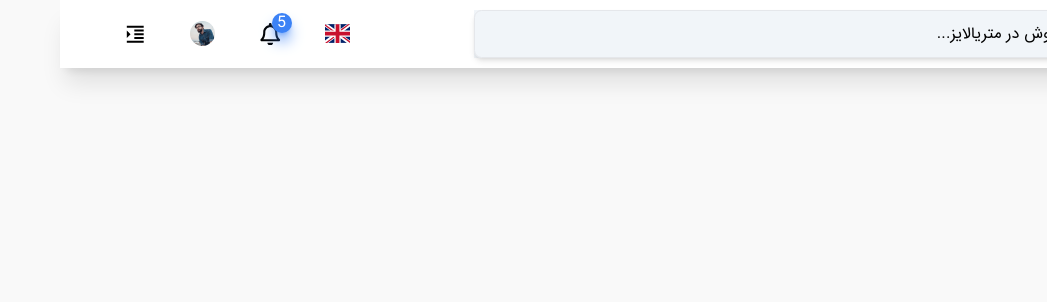
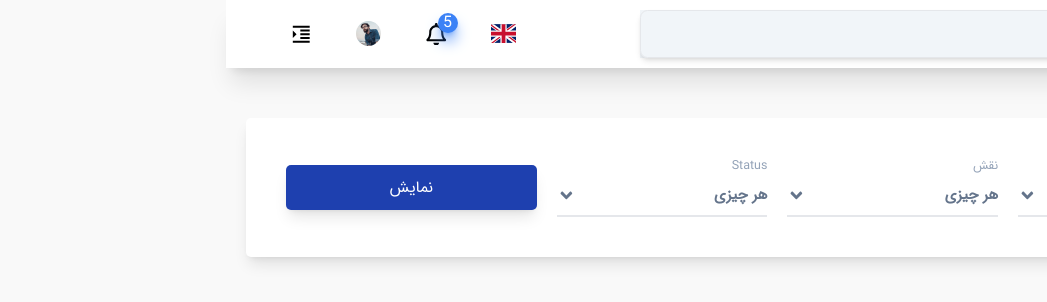
Before and after one commit to Reza-HM/materialize-cms, a React (Vite) app: page /users in a window 1280 px wide. Shown: the top 302 px of the page, without its empty margins (233-1280 px from the left). Built offline with nearby package versions, Linux system fonts and the light colour scheme.

Commit message:
added Users page's topbar

```diff
--- /dev/null
+++ b/src/Components/UserStatus.tsx
@@ -0,0 +1,42 @@
+import { FC, useState } from "react";
+import { FaAngleDown } from "react-icons/fa";
+
+const UserStatus: FC = () => {
+  const [isFilterMenuOpened, setIsFilterMenuOpened] = useState(false);
+
+  return (
+    <div
+      className="flex-1 cursor-pointer relative"
+      onClick={() => setIsFilterMenuOpened(!isFilterMenuOpened)}
+    >
+      <p className="text-xl text-slate-400">تایید شده</p>
+      <div className="flex items-center justify-between border-b-2 pb-4 text-slate-500 mt-4">
+        <p className="text-2xl font-bold">هر چیزی</p>
+        <FaAngleDown className="text-3xl" />
+      </div>
+      {isFilterMenuOpened && (
+        <ul className="text-blue-400 bg-white rounded-md shadow-lg py-8 px-16 text-2xl absolute left-0 top-2 flex flex-col gap-8">
+          <li
+            onClick={() => setIsFilterMenuOpened(false)}
+            className="cursor-pointer hover:text-2xl hover:font-bold transition-all duration-200 ease-linear"
+          >
+            پرداخت شده
+          </li>
+          <li
+            onClick={() => setIsFilterMenuOpened(false)}
+            className="cursor-pointer hover:text-2xl hover:font-bold transition-all duration-200 ease-linear"
+          >
+            پرداخت نشده
+          </li>
+          <li
+            onClick={() => setIsFilterMenuOpened(false)}
+            className="cursor-pointer hover:text-2xl hover:font-bold transition-all duration-200 ease-linear"
+          >
+            پرداخت جزئی
+          </li>
+        </ul>
+      )}
+    </div>
+  );
+};
+export default UserStatus;
--- a/src/Pages/Bills.tsx
+++ b/src/Pages/Bills.tsx
@@ -1,7 +1,7 @@
 import { FC, useState } from "react";
 import { BiCheckbox } from "react-icons/bi";
 import { FaAngleDown, FaEye, FaPen, FaPlus } from "react-icons/fa";
-import { MdCheckBox, MdOutlinePictureAsPdf } from "react-icons/md";
+import { MdOutlinePictureAsPdf } from "react-icons/md";
 
 const Bills: FC = () => {
   const [isFilterMenuOpened, setIsFilterMenuOpened] = useState<boolean>(false);
--- a/src/Pages/Users.tsx
+++ b/src/Pages/Users.tsx
@@ -1,6 +1,136 @@
+import { useState } from "react";
+import { FaAngleDown } from "react-icons/fa";
+
 const Users = () => {
+  const [isUserFirstFilterMenuOpened, setIsUserFirstFilterMenuOpened] =
+    useState(false);
+  const [isUserSecondFilterMenuOpened, setIsUserSecondFilterMenuOpened] =
+    useState(false);
+  const [isUserThirdFilterMenuOpened, setIsUserThirdFilterMenuOpened] =
+    useState(false);
+
   return (
-    <div>Users</div>
-  )
-}
-export default Users
+    <div className="mt-12 p-8">
+      <div className="bg-white shadow-lg flex items-center gap-8 rounded-lg p-16">
+        <div
+          className="flex-1 cursor-pointer relative"
+          onClick={() => {
+            setIsUserFirstFilterMenuOpened(!isUserFirstFilterMenuOpened);
+            setIsUserSecondFilterMenuOpened(false);
+            setIsUserThirdFilterMenuOpened(false);
+          }}
+        >
+          <p className="text-xl text-slate-400">تایید شده</p>
+          <div className="flex items-center justify-between border-b-2 pb-4 text-slate-500 mt-4">
+            <p className="text-2xl font-bold">هر چیزی</p>
+            <FaAngleDown className="text-3xl" />
+          </div>
+          {isUserFirstFilterMenuOpened && (
+            <ul className="text-blue-400 bg-gray-100 rounded-md shadow-lg p-8 w-[280px] text-2xl absolute left-0 top-2 flex flex-col gap-8">
+              <li
+                onClick={() => setIsUserFirstFilterMenuOpened(false)}
+                className="cursor-pointer text-start hover:text-2xl hover:font-bold transition-all duration-200 ease-linear"
+              >
+                هر چیزی{" "}
+              </li>
+              <li
+                onClick={() => setIsUserFirstFilterMenuOpened(false)}
+                className="cursor-pointer text-start hover:text-2xl hover:font-bold transition-all duration-200 ease-linear"
+              >
+                بله{" "}
+              </li>
+              <li
+                onClick={() => setIsUserFirstFilterMenuOpened(false)}
+                className="cursor-pointer text-start hover:text-2xl hover:font-bold transition-all duration-200 ease-linear"
+              >
+                خیر{" "}
+              </li>
+            </ul>
+          )}
+        </div>
+        <div
+          className="flex-1 cursor-pointer relative"
+          onClick={() => {
+            setIsUserSecondFilterMenuOpened(!isUserSecondFilterMenuOpened);
+            setIsUserFirstFilterMenuOpened(false);
+            setIsUserThirdFilterMenuOpened(false);
+          }}
+        >
+          <p className="text-xl text-slate-400">نقش</p>
+          <div className="flex items-center justify-between border-b-2 pb-4 text-slate-500 mt-4">
+            <p className="text-2xl font-bold">هر چیزی</p>
+            <FaAngleDown className="text-3xl" />
+          </div>
+          {isUserSecondFilterMenuOpened && (
+            <ul className="text-blue-400 rounded-md bg-gray-100 shadow-lg p-8 w-[280px] text-2xl absolute left-0 top-2 flex flex-col gap-8">
+              <li
+                onClick={() => setIsUserSecondFilterMenuOpened(false)}
+                className="cursor-pointer text-start hover:text-2xl hover:font-bold transition-all duration-200 ease-linear"
+              >
+                هر چیزی{" "}
+              </li>
+              <li
+                onClick={() => setIsUserSecondFilterMenuOpened(false)}
+                className="cursor-pointer text-start hover:text-2xl hover:font-bold transition-all duration-200 ease-linear"
+              >
+                کاربر{" "}
+              </li>
+              <li
+                onClick={() => setIsUserSecondFilterMenuOpened(false)}
+                className="cursor-pointer text-start hover:text-2xl hover:font-bold transition-all duration-200 ease-linear"
+              >
+                کارکن{" "}
+              </li>
+            </ul>
+          )}
+        </div>
+        <div
+          className="flex-1 cursor-pointer relative"
+          onClick={() => {
+            setIsUserThirdFilterMenuOpened(!isUserThirdFilterMenuOpened);
+            setIsUserSecondFilterMenuOpened(false);
+            setIsUserFirstFilterMenuOpened(false);
+          }}
+        >
+          <p className="text-xl text-slate-400">Status</p>
+          <div className="flex items-center justify-between border-b-2 pb-4 text-slate-500 mt-4">
+            <p className="text-2xl font-bold">هر چیزی</p>
+            <FaAngleDown className="text-3xl" />
+          </div>
+          {isUserThirdFilterMenuOpened && (
+            <ul className="text-blue-400 rounded-md bg-gray-100 shadow-lg p-8 w-[280px] text-2xl absolute left-0 top-2 flex flex-col  gap-8">
+              <li
+                onClick={() => setIsUserThirdFilterMenuOpened(false)}
+                className="cursor-pointer text-start hover:text-2xl hover:font-bold transition-all duration-200 ease-linear"
+              >
+                هر چیزی{" "}
+              </li>
+              <li
+                onClick={() => setIsUserThirdFilterMenuOpened(false)}
+                className="cursor-pointer text-start hover:text-2xl hover:font-bold transition-all duration-200 ease-linear"
+              >
+                فعال{" "}
+              </li>
+              <li
+                onClick={() => setIsUserThirdFilterMenuOpened(false)}
+                className="cursor-pointer text-start hover:text-2xl hover:font-bold transition-all duration-200 ease-linear"
+              >
+                غیرفعال{" "}
+              </li>
+              <li
+                onClick={() => setIsUserThirdFilterMenuOpened(false)}
+                className="cursor-pointer text-start hover:text-2xl hover:font-bold transition-all duration-200 ease-linear"
+              >
+                مسدود{" "}
+              </li>
+            </ul>
+          )}
+        </div>
+        <div className="flex-1 !bg-blue-800 text-center text-white py-2 px-8 rounded-lg shadow-lg wave-element">
+          نمایش
+        </div>
+      </div>
+    </div>
+  );
+};
+export default Users;
```
